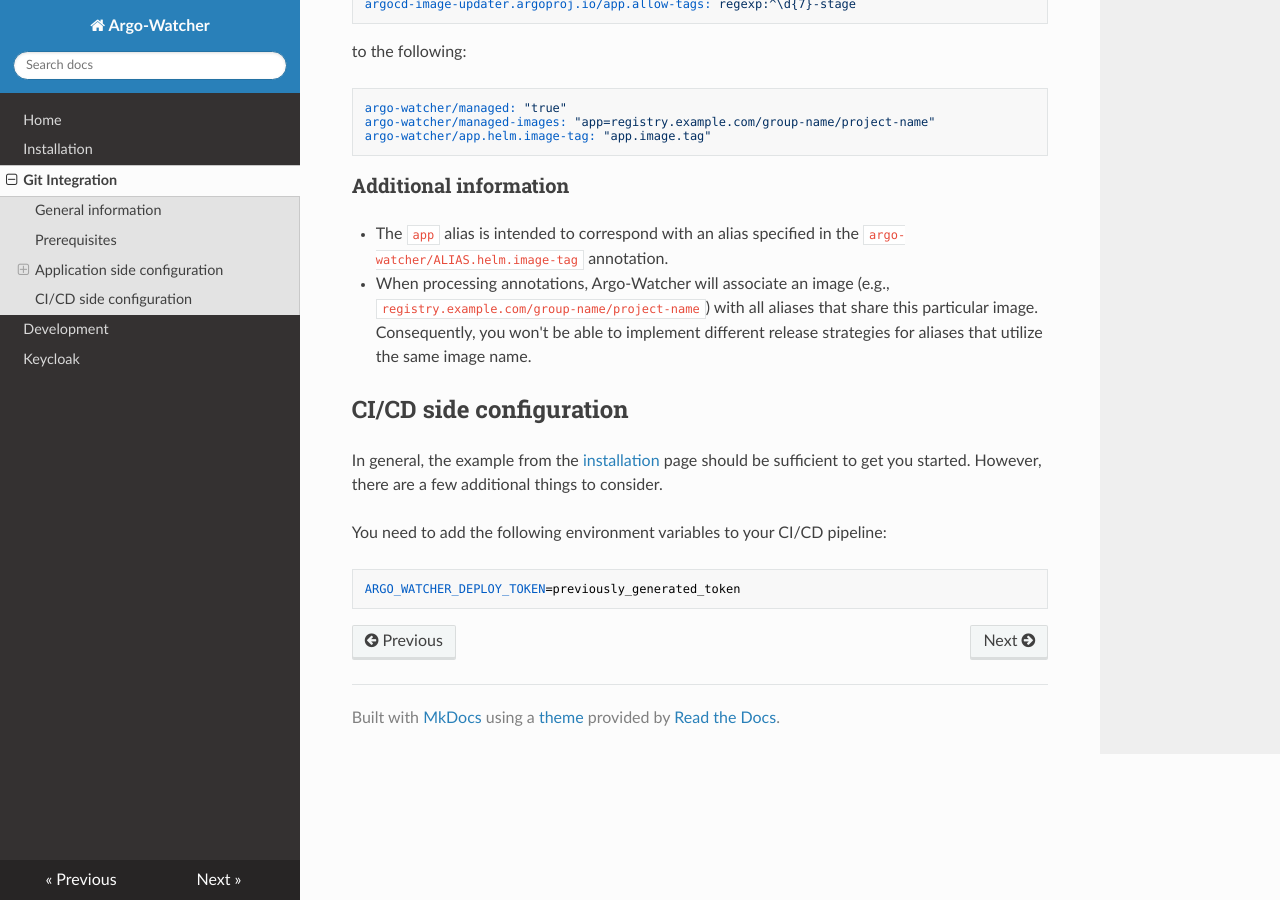
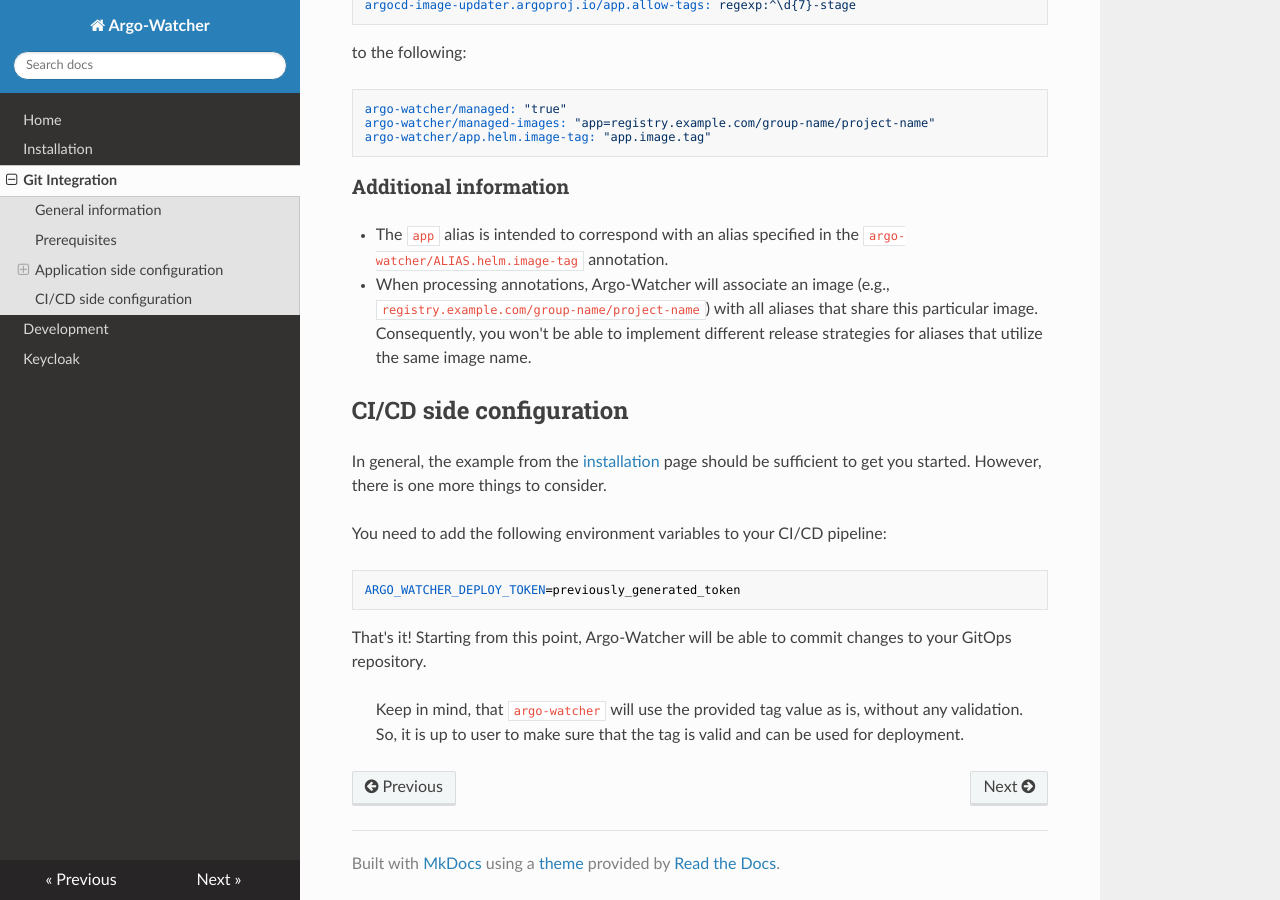
Before and after one commit to shini4i/argo-watcher, an MkDocs documentation site: the page built from docs/git-integration.md, in a window 1280 px wide and 900 px high, scrolled down 1394 px. Built offline with MkDocs 1.6.1, drawn with Linux system fonts in a browser that asks for light colours; nearby versions of some CDN libraries; some of the changed text lies outside the part shown.

Commit message:
adjust docs for git-integration

````diff
--- a/docs/git-integration.md
+++ b/docs/git-integration.md
@@ -16,7 +16,7 @@
 
 1. Generate a token that would be used to validate requests from GitLab/Github. It can be any string. (it should be added to the secret used by argo-watcher under the `ARGO_WATCHER_DEPLOY_TOKEN` key)
 2. Create a secret with ssh key that will be used by `argo-watcher` to make commits to the GitOps repository. (by default, we expect it to be available under the `sshPrivateKey`, but can be configured via helm chart values)
-3. Bump chart version to > 0.4.3 to support the necessary configuration
+3. Bump chart version to > `0.4.3` to support the necessary configuration
 
 The following configuration should be added to the `argo-watcher` helm chart values (adjust according to your needs):
 
@@ -61,10 +61,14 @@
 
 ## CI/CD side configuration
 
-In general, the example from the [installation](installation.md) page should be sufficient to get you started. However, there are a few additional things to consider.
+In general, the example from the [installation](installation.md) page should be sufficient to get you started. However, there is one more things to consider.
 
 You need to add the following environment variables to your CI/CD pipeline:
 
 ```
 ARGO_WATCHER_DEPLOY_TOKEN=previously_generated_token
 ```
+
+That's it! Starting from this point, Argo-Watcher will be able to commit changes to your GitOps repository.
+
+> Keep in mind, that `argo-watcher` will use the provided tag value as is, without any validation. So, it is up to user to make sure that the tag is valid and can be used for deployment.
````
